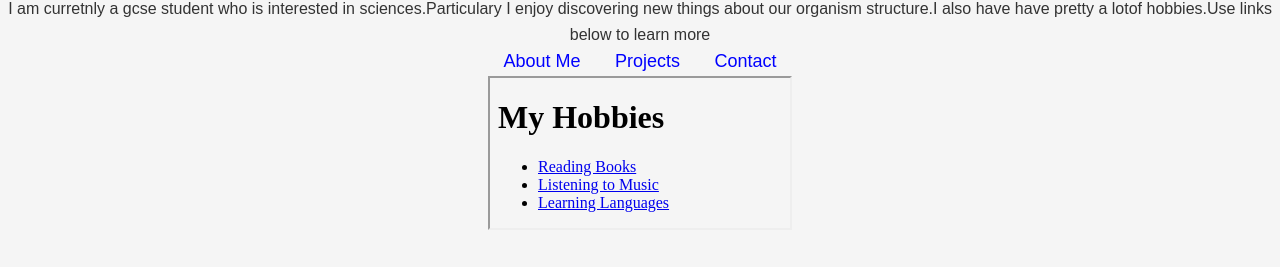
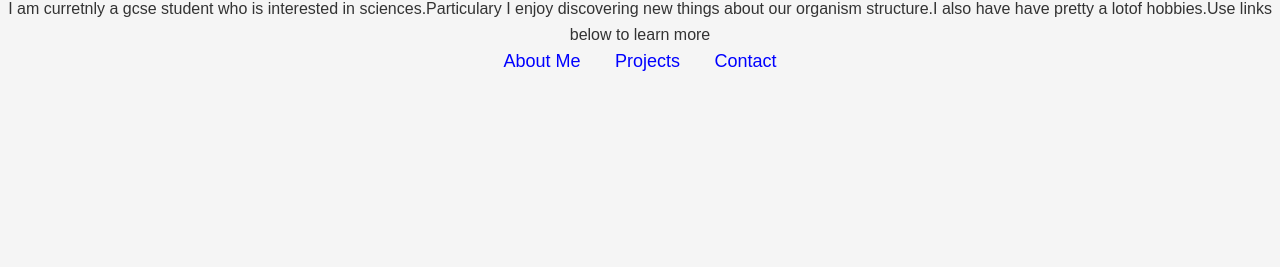
Before and after one commit to Daniil-ecl/Website, a plain HTML site: page index.html in a window 1280 px wide. Shown: the part 115-382 px from the top of the page. Drawn offline with Linux system fonts and the light colour scheme.

Commit message:
Update index.html

```diff
--- a/index.html
+++ b/index.html
@@ -86,7 +86,5 @@ footer {
       <li><a href="contact.html" target="content">Contact</a></li>
     </ul>
   </nav>
- <iframe name="content" src="about.html"></iframe>
-
 </body>
 </html>
```
